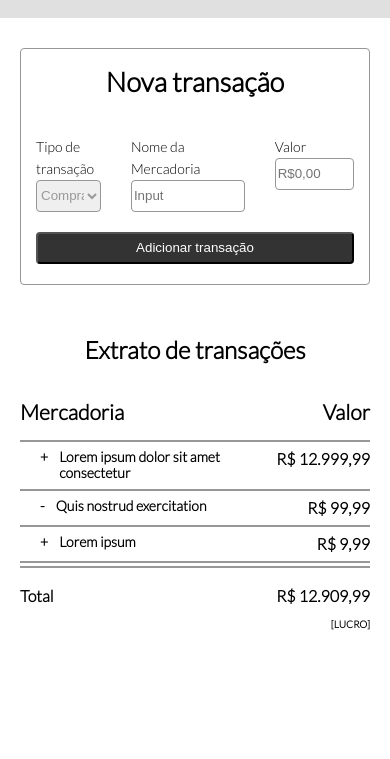
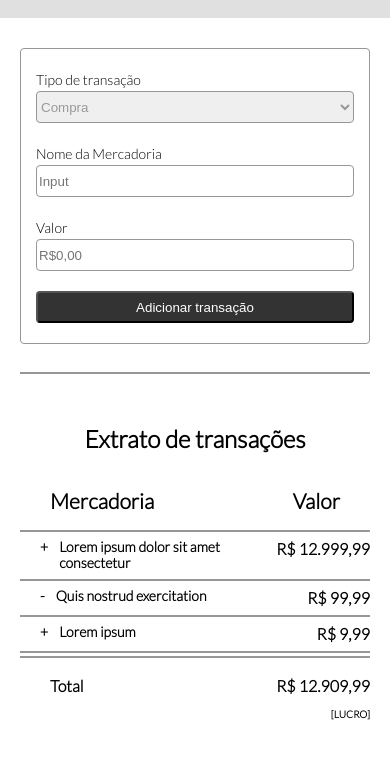
Before and after one commit to arailson/projeto-individual, a plain HTML site: page index.html in a window 390 px wide. Shown: the part 61-820 px from the top of the page. Drawn offline with Linux system fonts and the light colour scheme.

Commit message:
Versao smartphone terminada

```diff
--- a/css/style.css
+++ b/css/style.css
@@ -296,4 +296,37 @@ body{
         margin-left: 0px;
         margin-right: 28px;
     }
+
+    @media screen and (max-width: 411px){
+
+        .titulo-transacao{
+            display: none;
+        }
+
+        .posicao-transacao{
+            display: flex;
+        flex-direction: column;
+        }
+
+        .cadastro-limpar{
+            width: 351px;
+            right: -351px;
+        }
+        .linhaNova-extrato{
+            margin-top: 28px;
+            border: 1px solid #979797;
+        }
+
+        #mv1{
+            margin-left: 30px;
+        }
+
+        #mv2{
+            margin-right: 30px;
+        }
+
+        #t1{
+            margin-left: 30px;
+        }
+    }
 }
--- a/index.html
+++ b/index.html
@@ -86,13 +86,15 @@
                 </div>
             </div>
 
+            <div class="linhaNova-extrato"></div>
+
             <div class="extrato-transacao">
 
                 <h1>Extrato de transações</h1>
 
                 <div class="mercadoria-valor">
-                    <h2>Mercadoria</h2>
-                    <h2>Valor</h2>
+                    <h2 id="mv1">Mercadoria</h2>
+                    <h2 id="mv2">Valor</h2>
                 </div>
                 <div class="linha-horizontal"></div>
 
@@ -125,7 +127,7 @@
 
                 <div style="margin-top: 3px;" class="linha-horizontal"></div>
                 <div class="descricao-valor">
-                    <h4 class="total">Total</h4>
+                    <h4 id="t1" class="total">Total</h4>
                     <h4 class="total">R$ 12.909,99</h4>
                 </div>
 
```
